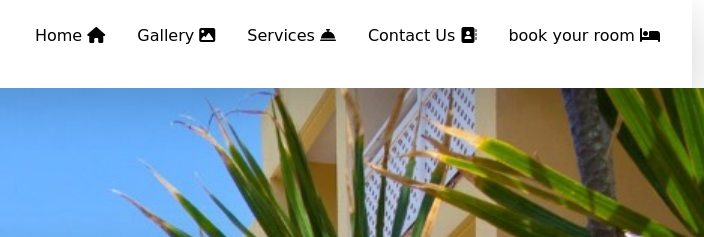
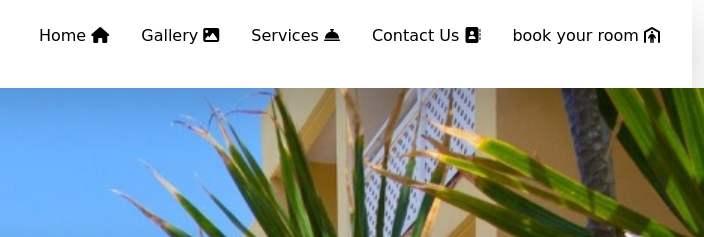
Before and after one commit to dratarra7081491274/html-file, a plain HTML site: page book.html in a window 1280 px wide. Shown: the top 237 px of the page, 576-1280 px from the left. Drawn offline with nearby package versions, Linux system fonts and the light colour scheme.

Commit message:
perfact icon

```diff
--- a/book.html
+++ b/book.html
@@ -32,7 +32,7 @@
                           <a class="nav-link"  href="./contact.html">Contact Us  <i class="fa-solid fa-address-book"></i></a>
                         </li>
                         <li class="nav-item">
-                            <a class="nav-link"  href="./book.html">book your room <i class="fa-solid fa-bed"></i></a>
+                            <a class="nav-link"  href="./book.html">book your room <i class="fa-solid fa-person-shelter"></i></a>
                           </li>
 
                       </ul>
```
Also changed, not shown: contact.html (+1 -1 lines), gallery.html (+2 -1 lines), index.html (+3 -1 lines), sevice.html (+2 -1 lines).
